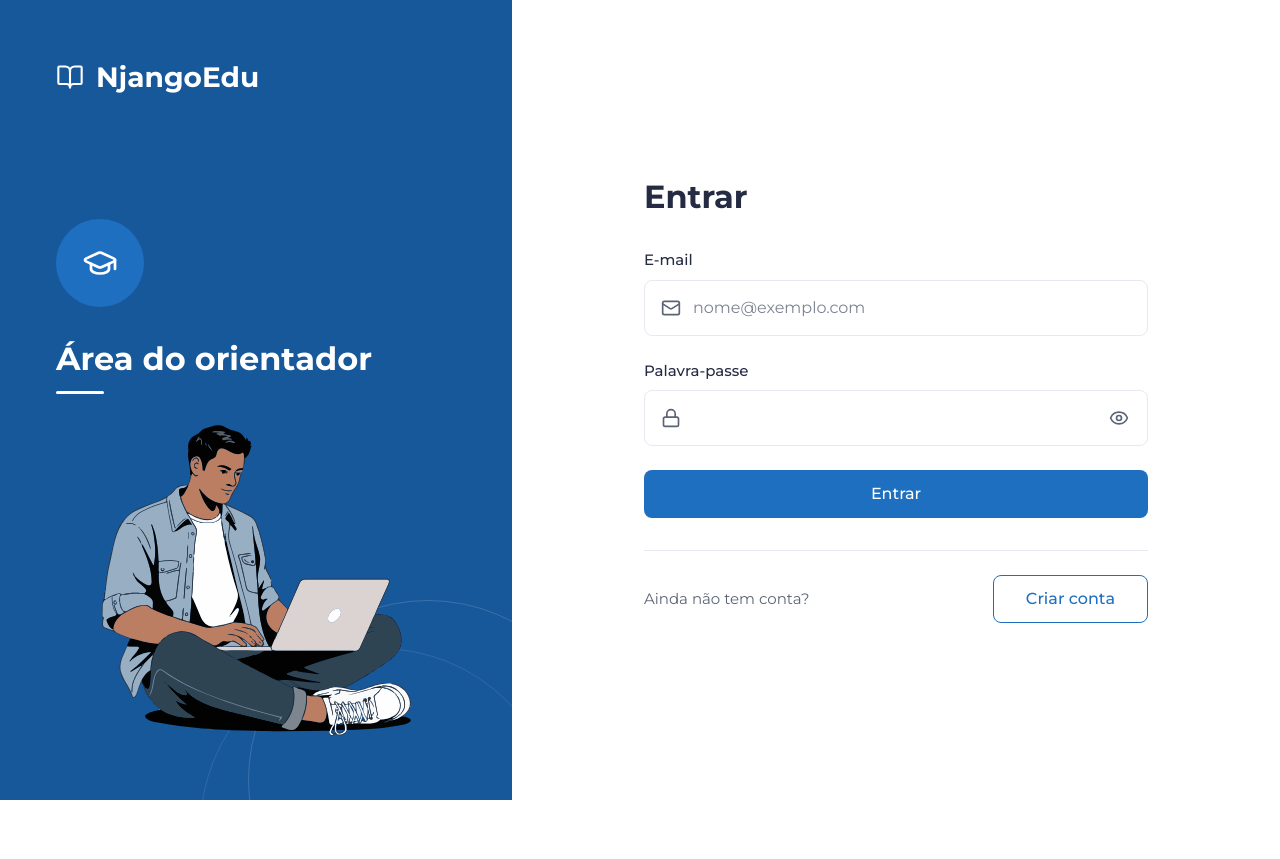
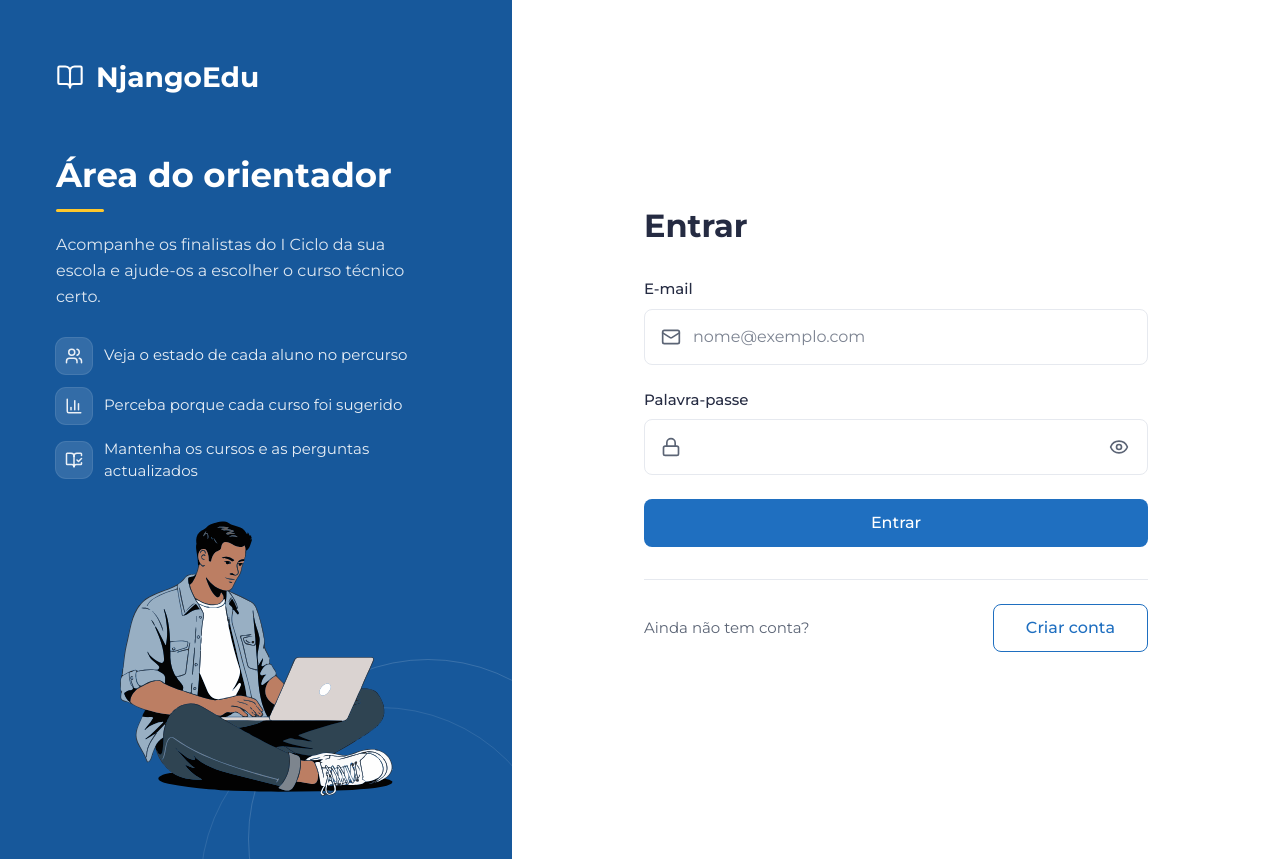
Before and after one commit to MiguelVila10/Njango_eduImetro, a React (Vite) app in the folder frontend/: page /orientador/entrar in a window 1280 px wide. Before the commit the page ends 800 px from the top, so only its background shows below. Built offline with nearby package versions, Linux system fonts and the light colour scheme; no server answers.

Commit message:
Orientador: painel azul sem o chapéu e com texto do que o orientador pode fazer
Co-Authored-By: Claude Opus 5.5 <noreply@anthropic.com>
Claude-Session: https://claude.ai/code/session_01AQ5wncbfdH5L5G4YpCzpjR

```diff
--- a/frontend/src/componentes/orientador/LayoutAcesso.jsx
+++ b/frontend/src/componentes/orientador/LayoutAcesso.jsx
@@ -1,9 +1,9 @@
 // Moldura das páginas de acesso do orientador (entrar e criar conta), segundo o
-// design: painel azul à esquerda com o logótipo e "Área do orientador",
-// ilustração e formulário à direita. No telemóvel o painel fica numa faixa
+// design: painel azul à esquerda com o logótipo, "Área do orientador", o que
+// o orientador pode fazer e a ilustração; formulário à direita. No telemóvel o painel fica numa faixa
 // em cima, sem a ilustração.
 
-import { BookOpen, GraduationCap } from "lucide-react";
+import { BookOpen, BookOpenCheck, ChartColumn, Users } from "lucide-react";
 import { Link } from "react-router-dom";
 
 import ilustracao from "../../assets/orientador/orientador.svg";
@@ -15,20 +15,32 @@ export default function LayoutAcesso({ children }) {
         <Link to="/" className="relative z-10 flex items-center gap-3 text-[24px] font-bold lg:text-[28px]">
           <BookOpen className="h-7 w-7" strokeWidth={1.8} aria-hidden="true" /> NjangoEdu
         </Link>
-        <div className="relative z-10 mt-6 flex items-center gap-4 lg:mb-0 lg:mt-auto lg:block">
-          <span className="flex h-12 w-12 shrink-0 items-center justify-center rounded-full bg-primaria lg:mb-8 lg:h-[88px] lg:w-[88px]">
-            <GraduationCap className="h-6 w-6 lg:h-9 lg:w-9" strokeWidth={1.8} aria-hidden="true" />
-          </span>
-          <div>
-            <p className="text-[22px] font-bold leading-tight lg:text-[32px]">Área do orientador</p>
-            <span className="mt-3 hidden h-[3px] w-12 rounded-full bg-white lg:block" aria-hidden="true" />
-          </div>
+        <div className="relative z-10 mt-4 lg:mt-14">
+          <p className="text-[22px] font-bold leading-tight lg:text-[34px]">Área do orientador</p>
+          <span className="mt-3 hidden h-[3px] w-12 rounded-full bg-samakaka-amarelo lg:block" aria-hidden="true" />
+          <p className="mt-5 hidden max-w-[36ch] text-[16px] leading-relaxed text-white/85 lg:block">
+            Acompanhe os finalistas do I Ciclo da sua escola e ajude-os a escolher o curso técnico certo.
+          </p>
+          <ul className="mt-7 hidden flex-col gap-3.5 lg:flex">
+            {[
+              [Users, "Veja o estado de cada aluno no percurso"],
+              [ChartColumn, "Perceba porque cada curso foi sugerido"],
+              [BookOpenCheck, "Mantenha os cursos e as perguntas actualizados"],
+            ].map(([Icone, texto]) => (
+              <li key={texto} className="flex items-center gap-3 text-[15px] text-white/90">
+                <span className="flex h-9 w-9 shrink-0 items-center justify-center rounded-[10px] bg-white/12 ring-1 ring-white/20">
+                  <Icone className="h-[18px] w-[18px]" aria-hidden="true" />
+                </span>
+                {texto}
+              </li>
+            ))}
+          </ul>
         </div>
         <img
           src={ilustracao}
           alt=""
           aria-hidden="true"
-          className="relative z-10 mx-auto mt-6 hidden max-h-[42vh] w-full max-w-[320px] object-contain lg:block"
+          className="relative z-10 mx-auto mt-auto hidden max-h-[40vh] w-full max-w-[340px] object-contain pt-8 lg:block"
         />
         {/* círculos decorativos do design */}
         <span aria-hidden="true" className="absolute -bottom-40 -right-24 hidden h-[360px] w-[360px] rounded-full border border-white/15 lg:block" />
```
